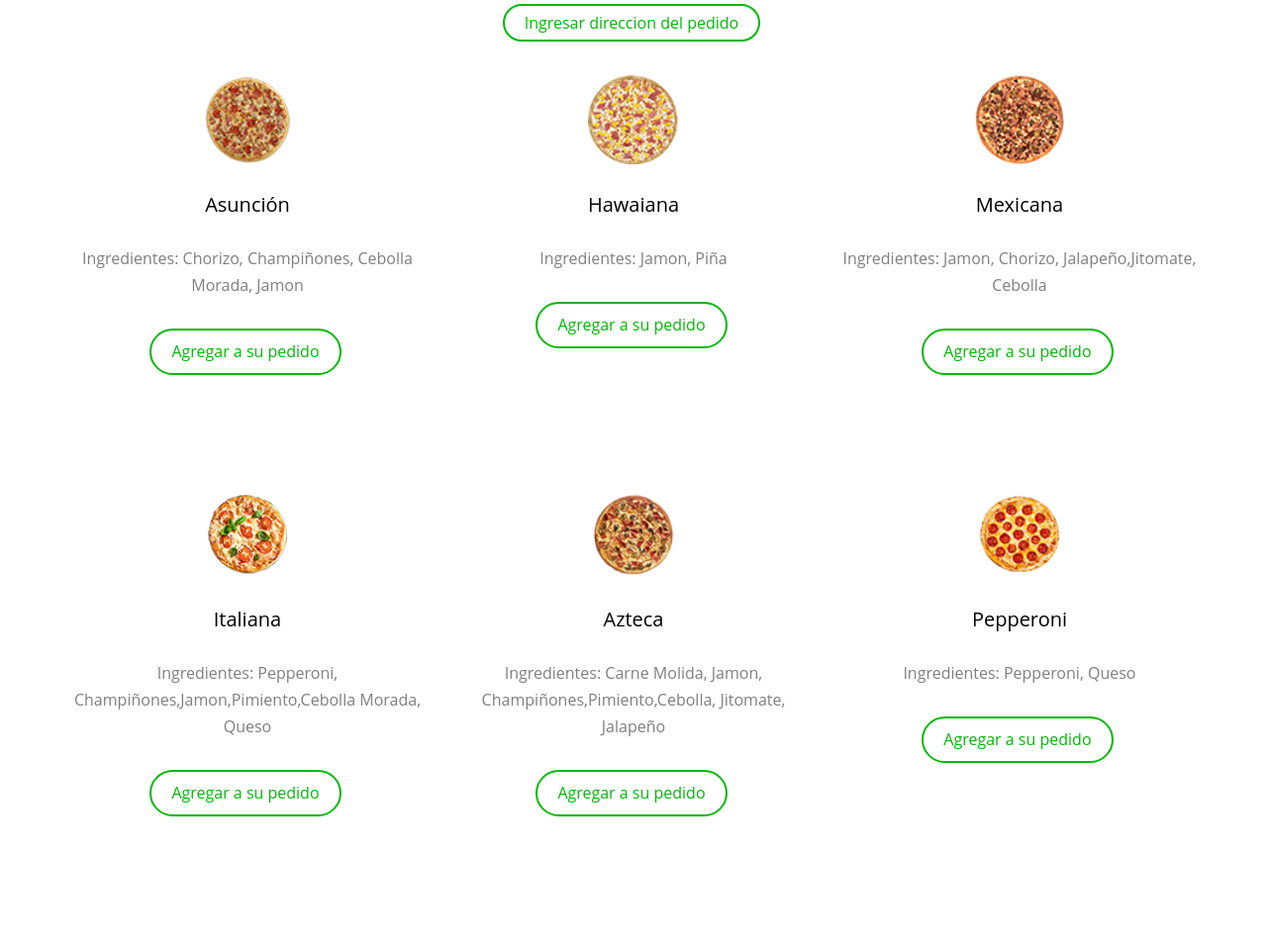
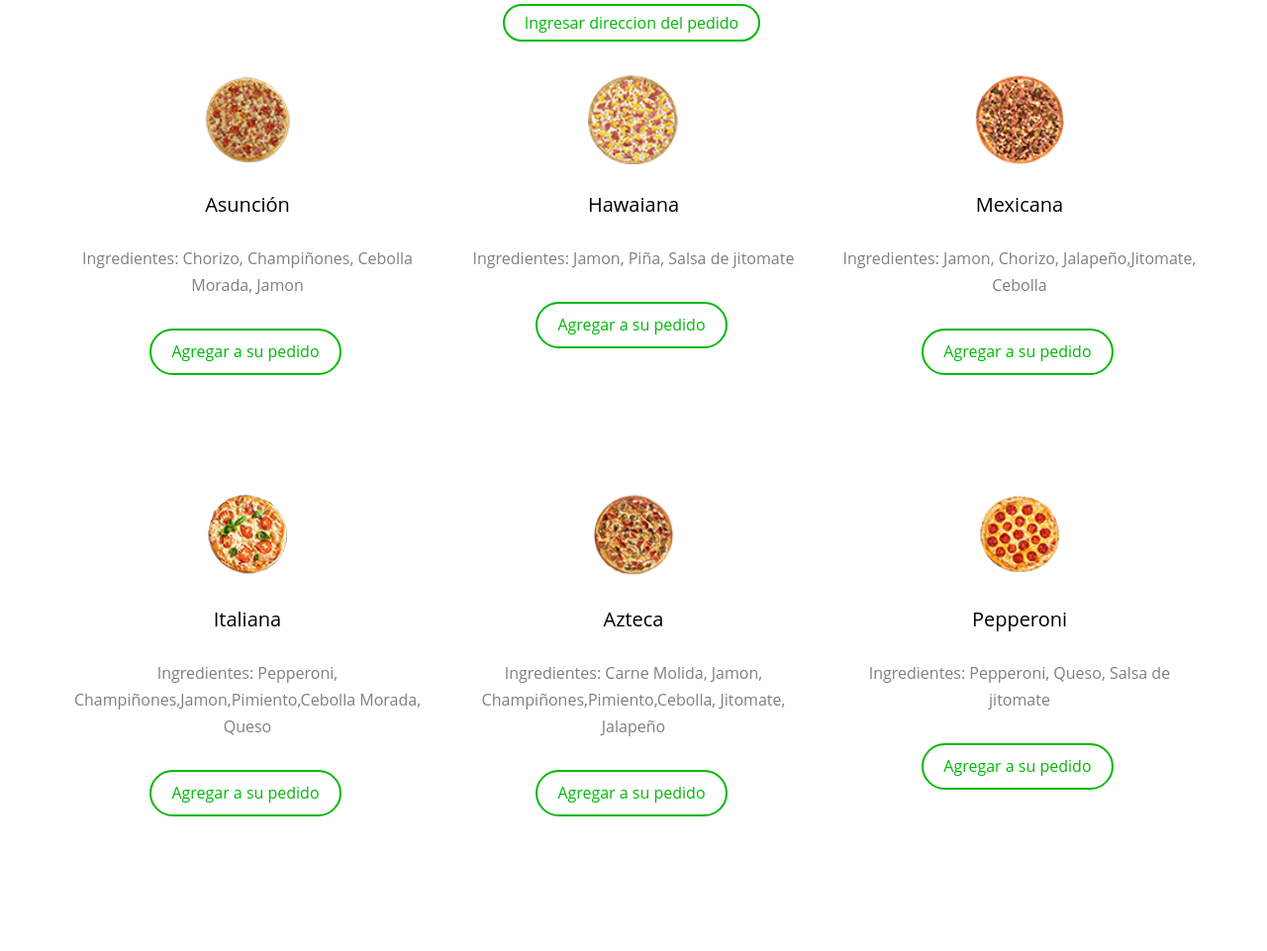
Before and after one commit to ProyectosAscension/Reposy, a PHP site: page /iniciousuario.php in a window 1280 px wide. Shown: the part 1103-2064 px from the top of the page at 99% size. Run offline with PHP 8.4, Linux system fonts and the light colour scheme; some libraries are stand-ins or nearby versions; some web fonts are replaced.

Commit message:
Agregue informacion

```diff
--- a/iniciousuario.php
+++ b/iniciousuario.php
@@ -105,7 +105,7 @@
 				<div class="col-md-4 text-center item-block">
 					<span class="icon"><img src="images/hawainaP1.png" class="img-responsive"></span>
 					<h3>Hawaiana</h3>
-					<p>Ingredientes: Jamon, Piña</p>
+					<p>Ingredientes: Jamon, Piña, Salsa de jitomate</p>
 					<p><a class="btn btn-primary btn-outline with-arrow" id="pedido2">Agregar a su pedido<i class="icon-arrow-right"></i></a></p>
 				</div>
 				<div class="col-md-4 text-center item-block">
@@ -129,7 +129,7 @@
 				<div class="col-md-4 text-center item-block">
 					<span class="icon"><img src="images/PepperoniP1.png"  class="img-responsive"></span>
 					<h3>Pepperoni</h3>
-					<p>Ingredientes: Pepperoni, Queso</p>
+					<p>Ingredientes: Pepperoni, Queso, Salsa de jitomate</p>
 					<p><a class="btn btn-primary btn-outline with-arrow" id="pedido6">Agregar a su pedido<i class="icon-arrow-right"></i></a></p>
 				</div>
 			</div>
```
